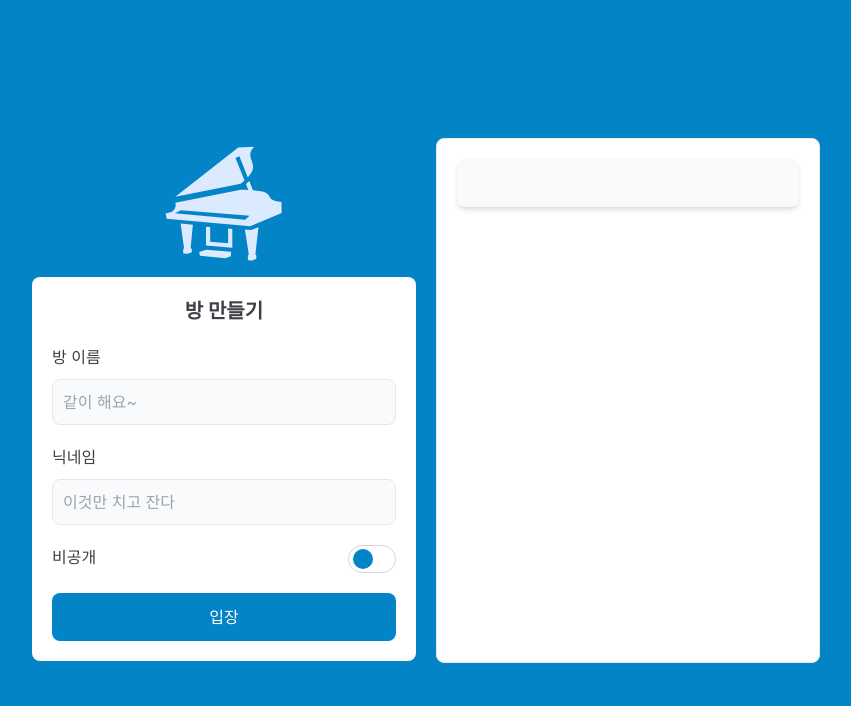
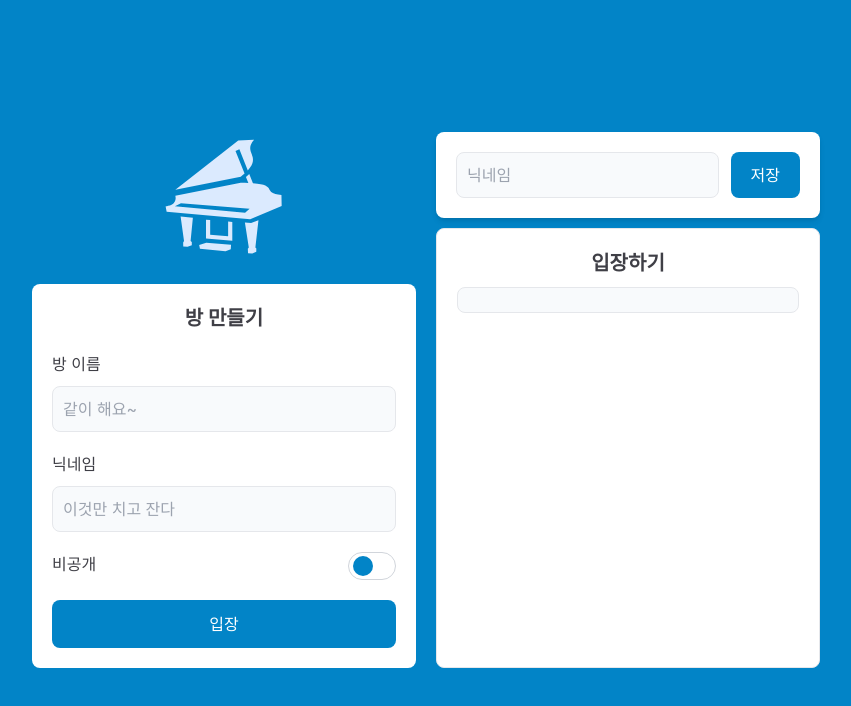
Before and after one commit to JeongbinYoon/piano-class, a React (Create React App) app: page / in a window 1280 px wide. Shown: the top 706 px of the page, without its empty margins (214-1065 px from the left). Built offline with nearby package versions, Linux system fonts and the light colour scheme; no server answers.

Commit message:
Save nickname in sessionStorage when user creates and joins the room

```diff
--- a/src/atoms.ts
+++ b/src/atoms.ts
@@ -5,6 +5,12 @@ import {
   RoomInfo,
   SelectedDeviceId,
 } from "./@types/types";
+
+// 닉네임
+export const nicknameState = atom<string>({
+  key: "nicknameState",
+  default: "",
+});
 
 // 생성된 방들의 제목, 패스워드 유무
 export const roomsState = atom<RoomInfo[]>({
@@ -61,7 +67,7 @@ export const devicesState = atom<Devices>({
 // 음소거, 카메라 on/off
 export const muteState = atom<boolean>({
   key: "muteState",
-  default: false,
+  default: true,
 });
 export const cameraOffState = atom<boolean>({
   key: "cameraOffState",
--- a/src/components/CreateRoom.tsx
+++ b/src/components/CreateRoom.tsx
@@ -49,6 +49,7 @@ function CreateRoom({ socket }: SocketProps) {
     event.preventDefault();
     const roomName = roomNameInputRef.current!.value;
     const nickName = nickNameInputRef.current!.value;
+    sessionStorage.setItem("nickname", nickName);
     const fromWhere = "home";
     let password = null;
     if (privateRoomChecked) {
@@ -71,9 +72,9 @@ function CreateRoom({ socket }: SocketProps) {
   return (
     <div className="flex flex-col items-center w-full md:max-w-sm md:mr-5">
       {privateRoomChecked ? (
-        <GiGrandPiano className="text-9xl text-blue-100 mb-2.5 md:text-7xl" />
+        <GiGrandPiano className="text-9xl text-blue-100 mb-5 md:text-7xl" />
       ) : (
-        <GiGrandPiano className="text-9xl text-blue-100 mb-2.5" />
+        <GiGrandPiano className="text-9xl text-blue-100 mb-6" />
       )}
       <form
         className="w-full max-w-sm p-5 bg-white rounded-lg transition duration-200"
@@ -90,7 +91,7 @@ function CreateRoom({ socket }: SocketProps) {
             ref={roomNameInputRef}
             type="text"
             placeholder="같이 해요~"
-            className="mt-2.5 p-2.5 bg-slate-50 border rounded-lg "
+            className="mt-2.5 p-2.5 bg-slate-50 border rounded-lg"
             id="roomName"
           />
         </div>
@@ -102,7 +103,7 @@ function CreateRoom({ socket }: SocketProps) {
             ref={nickNameInputRef}
             type="text"
             placeholder="이것만 치고 잔다"
-            className="mt-2.5 p-2.5 bg-slate-50 border rounded-lg "
+            className="mt-2.5 p-2.5 bg-slate-50 border rounded-lg"
             id="nickname"
           />
         </div>
--- a/src/components/RoomList.tsx
+++ b/src/components/RoomList.tsx
@@ -1,17 +1,18 @@
-import { useEffect } from "react";
+import { useEffect, useRef } from "react";
 import { useNavigate } from "react-router-dom";
 import { useRecoilState } from "recoil";
-import { roomsState } from "../atoms";
+import { nicknameState, roomsState } from "../atoms";
 import { BsKeyFill } from "react-icons/bs";
 import { SocketProps } from "../@types/types";
 
 function RoomList({ socket }: SocketProps) {
   const navigate = useNavigate();
   const [rooms, setRooms] = useRecoilState(roomsState);
+  const [nickname, setNickname] = useRecoilState(nicknameState);
 
   // 방 목록 클릭
   const handleEnterRoom = (roomName: string, hasPassword: boolean) => {
-    let nickName = "";
+    const nick = sessionStorage.getItem("nickname") ?? "";
     let password = null;
     const fromWhere = "list";
     if (hasPassword) {
@@ -20,7 +21,7 @@ function RoomList({ socket }: SocketProps) {
         return;
       }
     }
-    socket.emit("enter_room", { roomName, password }, nickName, fromWhere, () =>
+    socket.emit("enter_room", { roomName, password }, nick, fromWhere, () =>
       navigate(`/room/${roomName}`, { state: { fromList: true } })
     );
   };
@@ -44,19 +45,53 @@ function RoomList({ socket }: SocketProps) {
     };
   }, []);
 
+  // 닉네임
+  const nicknameRef = useRef<any>();
+
+  const handleSaveNickname = (e: React.FormEvent) => {
+    e.preventDefault();
+    setNickname(nicknameRef.current.value);
+    sessionStorage.setItem("nickname", nicknameRef.current.value);
+  };
+
   return (
-    <ul className="w-full max-w-sm h-fit mt-2.5 p-5 bg-white border rounded-lg md:h-525 md:w-4/12 md:mt-0">
+    <div className="flex flex-col w-full max-w-sm mt-2.5 md:w-4/12 md:mt-0 md:h-536">
+      <form
+        className="flex justify-between p-5 bg-white shadow-md rounded-lg mb-2.5 last:mb-0"
+        onSubmit={handleSaveNickname}
+      >
+        <input
+          ref={nicknameRef}
+          className="w-full p-2.5 bg-slate-50 border rounded-lg"
+          type="text"
+          placeholder="닉네임"
+          defaultValue={sessionStorage.getItem("nickname") ?? undefined}
+        />
+        <button
+          type="submit"
+          className="min-w-fit ml-3 px-5 py-2.5 bg-brand text-white rounded-lg cursor-pointer"
+        >
+          {nickname ? "변경" : "저장"}
+        </button>
+      </form>
+      <div className="p-5 bg-white border rounded-lg md:h-full">
+        <h1 className="text-xl text-center font-bold text-zinc-700">
+          입장하기
+        </h1>
+        <ul className="mt-2.5">
           {rooms.map(({ name, password }) => (
             <li
               key={name}
               onClick={() => handleEnterRoom(name, password)}
-          className="flex justify-between items-center px-4 py-6 bg-slate-50 shadow-md rounded-lg cursor-pointer mb-2.5 last:mb-0"
+              className="flex justify-between items-center px-4 py-3 bg-slate-50 border rounded-lg cursor-pointer mb-2.5 last:mb-0"
             >
               <span className="text-zinc-700">{name}</span>
               {password && <BsKeyFill className="text-2xl text-amber-400" />}
             </li>
           ))}
         </ul>
+      </div>
+    </div>
   );
 }
 export default RoomList;
--- a/src/routes/Home.tsx
+++ b/src/routes/Home.tsx
@@ -9,7 +9,7 @@ function Home({ socket }: SocketProps) {
     <>
       {/* 피아노 */}
       {/* <Piano /> */}
-      <div className="flex justify-center items-center flex-nowrap flex-col py-10 px-4 bg-brand md:flex-row md:flex-wrap h-screen">
+      <div className="flex justify-center items-center flex-nowrap flex-col py-10 px-4 bg-brand md:flex-row md:flex-wrap md:h-screen">
         {/* 방 만들기 */}
         <CreateRoom socket={socket} />
         {/* 방 목록 */}
--- a/src/routes/Room.tsx
+++ b/src/routes/Room.tsx
@@ -42,7 +42,7 @@ function Room({ socket }: SocketProps) {
     hasPassword: boolean
   ) => {
     let fromWhere = "url";
-    let nickName = "";
+    let nickName = sessionStorage.getItem("nickname") ?? "";
     let password = null;
 
     socket.emit("enter_room", { roomName, password }, nickName, fromWhere, () =>
@@ -54,7 +54,7 @@ function Room({ socket }: SocketProps) {
     hasPassword: boolean
   ) => {
     let fromWhere = "url_success";
-    let nickName = "";
+    let nickName = sessionStorage.getItem("nickname") ?? "";
     let password = null;
 
     if (hasPassword) {
--- a/tailwind.config.js
+++ b/tailwind.config.js
@@ -4,7 +4,7 @@ module.exports = {
   theme: {
     extend: {
       height: {
-        525: "525px",
+        536: "536px",
       },
       minWidth: {
         350: "350px",
```
Lines whose indentation alone changed are shown as unchanged.
